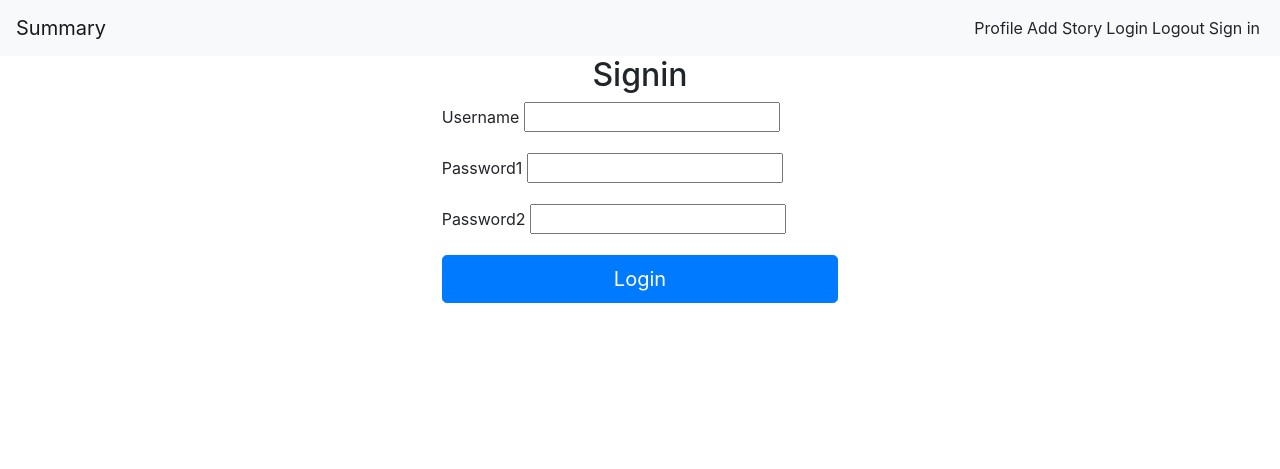
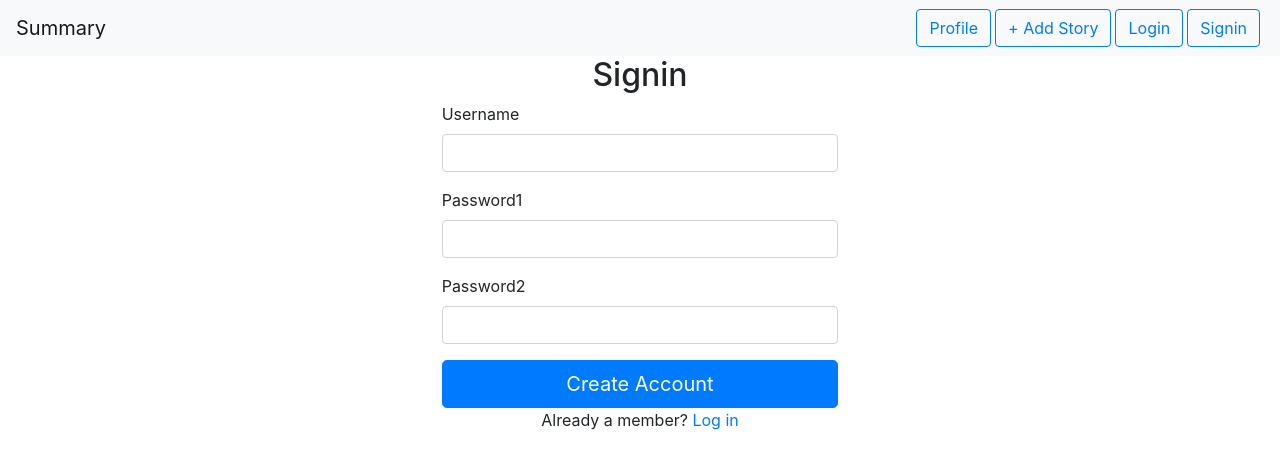
Before and after one commit to seongwonhan88/myproject, a Django app: page /membership/signin/ in a window 1280 px wide. Shown: the top 469 px of the page. Run offline with Django 3.2, Linux system fonts and the light colour scheme; some libraries are stand-ins or nearby versions.

Commit message:
bootstrap applied

```diff
--- a/app/config/settings.py
+++ b/app/config/settings.py
@@ -23,6 +23,8 @@ STATIC_DIR = os.path.join(BASE_DIR, 'static')
 STATIC_URL = '/static/'
 
 TEMPLATE_DIR = os.path.join(BASE_DIR, 'template')
+
+LOGIN_URL = 'membership:login_view'
 
 # Quick-start development settings - unsuitable for production
 # See https://docs.djangoproject.com/en/2.1/howto/deployment/checklist/
--- a/app/config/urls.py
+++ b/app/config/urls.py
@@ -13,10 +13,11 @@ Including another URLconf
     1. Import the include() function: from django.urls import include, path
     2. Add a URL to urlpatterns:  path('blog/', include('blog.urls'))
 """
+from django.conf.urls.static import static
 from django.contrib import admin
 from django.urls import path, include
 
-from config import views
+from config import views, settings
 
 urlpatterns = [
     path('admin/', admin.site.urls),
@@ -24,3 +25,8 @@ urlpatterns = [
     path('membership/', include('membership.urls')),
     path('', views.index),
 ]
+
+urlpatterns += static(
+    prefix=settings.MEDIA_URL,
+    document_root=settings.MEDIA_ROOT,
+)
--- a/app/membership/forms.py
+++ b/app/membership/forms.py
@@ -8,8 +8,8 @@ class LoginForm(forms.Form):
         super().__init__(*args, **kwargs)
         self._user = None
 
-    username = forms.CharField()
-    password = forms.CharField(widget=forms.PasswordInput)
+    username = forms.CharField(widget=forms.TextInput(attrs={'class':'form-control'}))
+    password = forms.CharField(widget=forms.PasswordInput(attrs={'class':'form-control'}))
 
     def clean(self):
         super().clean()
@@ -28,9 +28,9 @@ class LoginForm(forms.Form):
 
 
 class SigninForm(forms.Form):
-    username = forms.CharField()
-    password1 = forms.CharField(widget=forms.PasswordInput)
-    password2 = forms.CharField(widget=forms.PasswordInput)
+    username = forms.CharField(widget=forms.TextInput(attrs={'class':'form-control'}))
+    password1 = forms.CharField(widget=forms.PasswordInput(attrs={'class':'form-control'}))
+    password2 = forms.CharField(widget=forms.PasswordInput(attrs={'class':'form-control'}))
 
     def clean_username(self):
         super().clean()
--- a/app/membership/urls.py
+++ b/app/membership/urls.py
@@ -2,7 +2,9 @@ from django.urls import path
 
 from . import views
 
+app_name = 'membership'
 urlpatterns=[
     path('login/', views.login_view, name='login_view'),
     path('signin/', views.signin_view, name='signin-view'),
+    path('logout/', views.logout_view, name='logout-view')
 ]
--- a/app/posts/views.py
+++ b/app/posts/views.py
@@ -1,3 +1,4 @@
+from django.contrib.auth.decorators import login_required
 from django.shortcuts import render, redirect
 
 from .models import Post
@@ -8,7 +9,7 @@ def post_list(request):
     posts = Post.objects.all()
     return render(request, 'posts/post_list.html', {'posts': posts})
 
-
+@login_required
 def post_create(request):
     context = {}
     if request.method == 'POST':
--- a/app/template/base.html
+++ b/app/template/base.html
@@ -13,11 +13,31 @@
     <nav class="navbar navbar-expand-lg navbar-light bg-light">
         <a href="{% url 'posts:posts' %}" class="navbar-brand">Summary</a>
         <ul class="navbar-nav ml-md-auto">
-            <li class="nav-item mr-sm-1">Profile</li>
-            <li class="nav-item mr-sm-1">Add Story</li>
-            <li class="nav-item mr-sm-1">Login</li>
-            <li class="nav-item mr-sm-1">Logout</li>
-            <li class="nav-item mr-sm-1">Sign in</li>
+            <li class="nav-item mr-sm-1">
+                <a href="" class="btn btn-outline-primary">Profile
+                {% if user.is_authenticated %}
+                    ({{ user.username }})
+                {% endif %}
+                </a>
+            </li>
+            <li class="nav-item mr-sm-1">
+                <a href="{% url 'posts:post-create' %}" class="btn btn-outline-primary">+ Add Story</a>
+            </li>
+            {% if user.is_authenticated %}
+                <li class="nav-item mr-sm-1">
+                    <form action="{% url 'membership:logout-view' %}" method="POST">
+                        {% csrf_token %}
+                        <button type="submit" class="btn btn-outline-primary">Logout</button>
+                    </form>
+                </li>
+            {% else %}
+                <li class="nav-item mr-sm-1">
+                    <a href="{% url 'membership:login_view' %}" class="btn btn-outline-primary">Login</a>
+                </li>
+                <li class="nav-item mr-sm-1">
+                    <a href="{% url 'membership:signin-view' %}" class="btn btn-outline-primary">Signin</a>
+                </li>
+            {% endif %}
         </ul>
     </nav>
     {% block content %}
--- a/app/template/membership/login_view.html
+++ b/app/template/membership/login_view.html
@@ -15,5 +15,9 @@
             {% endfor %}
             <button type="submit" class="btn btn-lg btn-primary btn-block">Login</button>
         </form>
+        <div class="text-center">
+        not a member yet?
+        <a href="{% url 'membership:signin-view' %}">Join Summary</a>
+        </div>
     </div>
 {% endblock %}
--- a/app/template/membership/signin_view.html
+++ b/app/template/membership/signin_view.html
@@ -13,7 +13,11 @@
             {% for error in form.non_field_errors %}
                 <small class="form-text text-muted">{{ error }}</small>
             {% endfor %}
-            <button type="submit" class="btn btn-lg btn-primary btn-block">Login</button>
+            <button type="submit" class="btn btn-lg btn-primary btn-block">Create Account</button>
         </form>
+        <div class="text-center">
+        Already a member?
+        <a href="{% url 'membership:login_view' %}">Log in</a>
+        </div>
     </div>
 {% endblock %}
```
